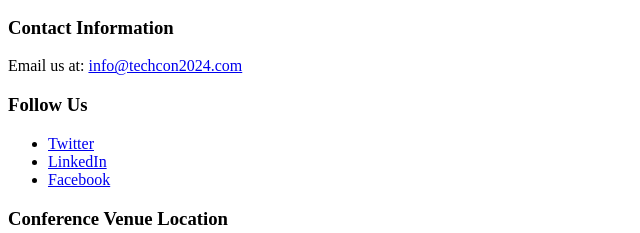
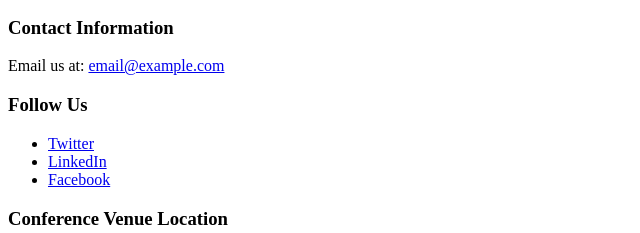
Before and after one commit to shaniqhope/TechCon_HTML, a plain HTML site: page techcon_website/contact.html in a window 1280 px wide. Shown: the part 202-435 px from the top of the page, 0-640 px from the left. Drawn offline with Linux system fonts and the light colour scheme.

Commit message:
Contact Page for TechCon 2024 Conference Website

```diff
--- a/techcon_website/contact.html
+++ b/techcon_website/contact.html
@@ -26,7 +26,7 @@
         <!-- Contact Information -->
         <section>
             <h3>Contact Information</h3>
-            <p>Email us at: <a href="mailto:info@techcon2024.com">info@techcon2024.com</a></p>
+            <p>Email us at: <a href="mailto:email@example.com">email@example.com</a></p>
 
             <!-- Social Media Links -->
             <h3>Follow Us</h3>
```
